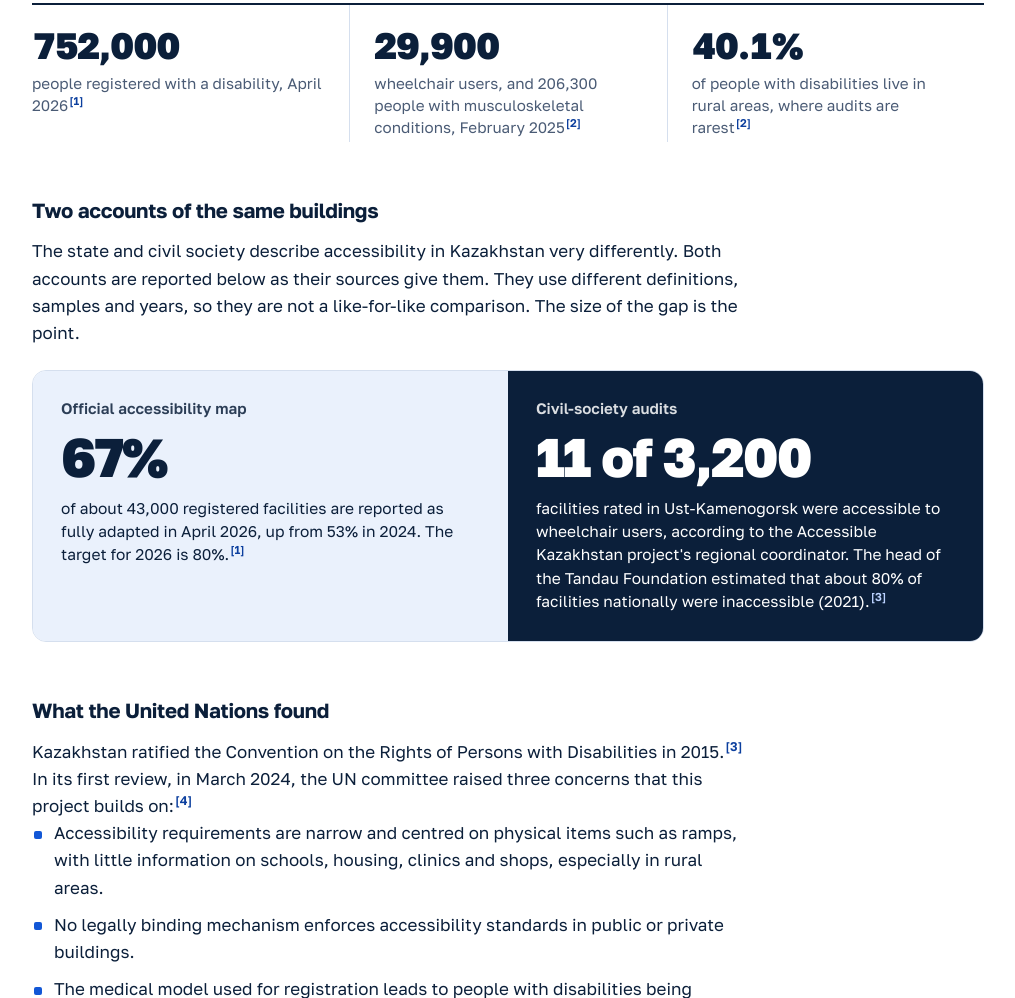
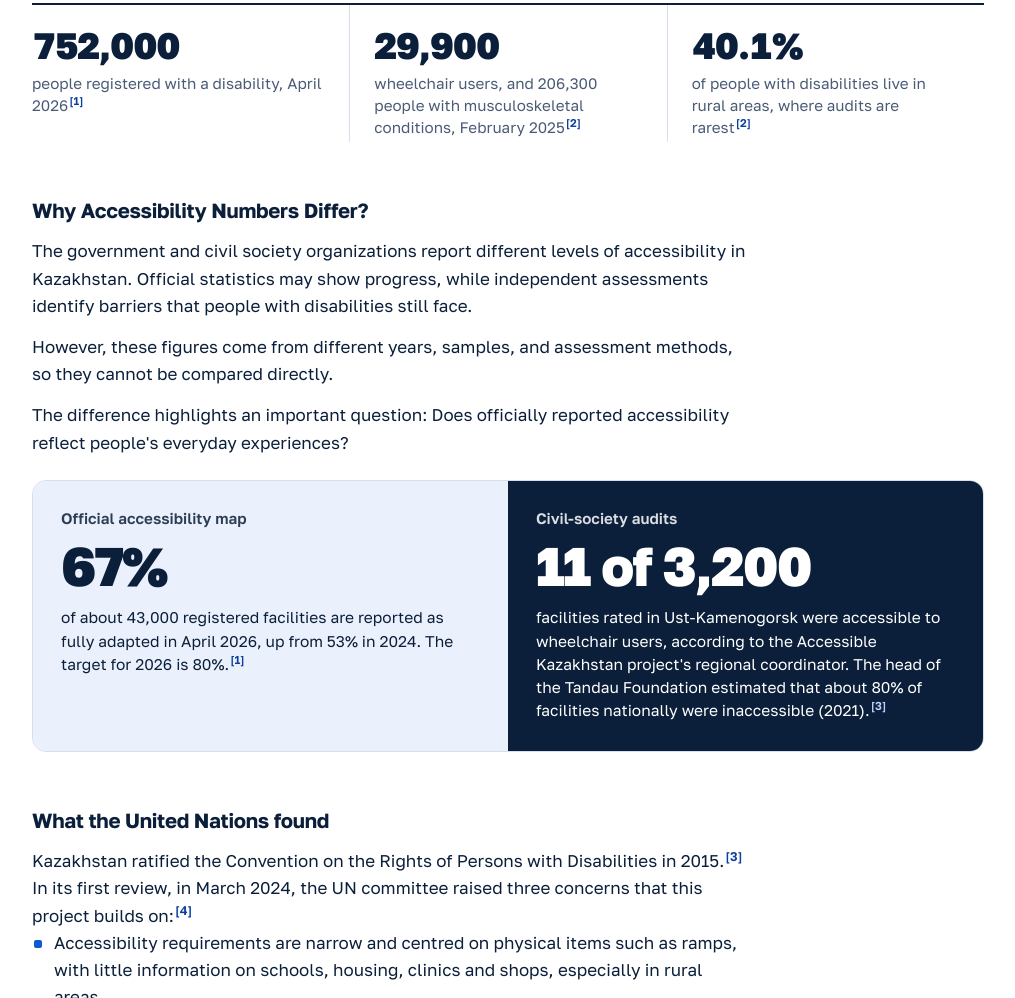
Before and after one commit to AidaKairat/AccessCheck-KZ, a plain HTML site: page index.html in a window 1280 px wide. Shown: the part 968-1966 px from the top of the page, without its empty margins (256-1271 px from the left). Drawn offline with Linux system fonts and the light colour scheme.

Commit message:
Reword the comparison heading and intro in The problem section
Co-Authored-By: Claude Fable 5.2 <noreply@anthropic.com>
Claude-Session: https://claude.ai/code/session_01CzKDCvcRSyn3mBC1BfSz5a

```diff
--- a/index.html
+++ b/index.html
@@ -80,8 +80,10 @@
       </div>
     </div>
 
-    <h3>Two accounts of the same buildings</h3>
-    <p>The state and civil society describe accessibility in Kazakhstan very differently. Both accounts are reported below as their sources give them. They use different definitions, samples and years, so they are not a like-for-like comparison. The size of the gap is the point.</p>
+    <h3>Why Accessibility Numbers Differ?</h3>
+    <p>The government and civil society organizations report different levels of accessibility in Kazakhstan. Official statistics may show progress, while independent assessments identify barriers that people with disabilities still face.</p>
+    <p>However, these figures come from different years, samples, and assessment methods, so they cannot be compared directly.</p>
+    <p>The difference highlights an important question: Does officially reported accessibility reflect people's everyday experiences?</p>
 
     <div class="versus">
       <article class="versus-card">
```
